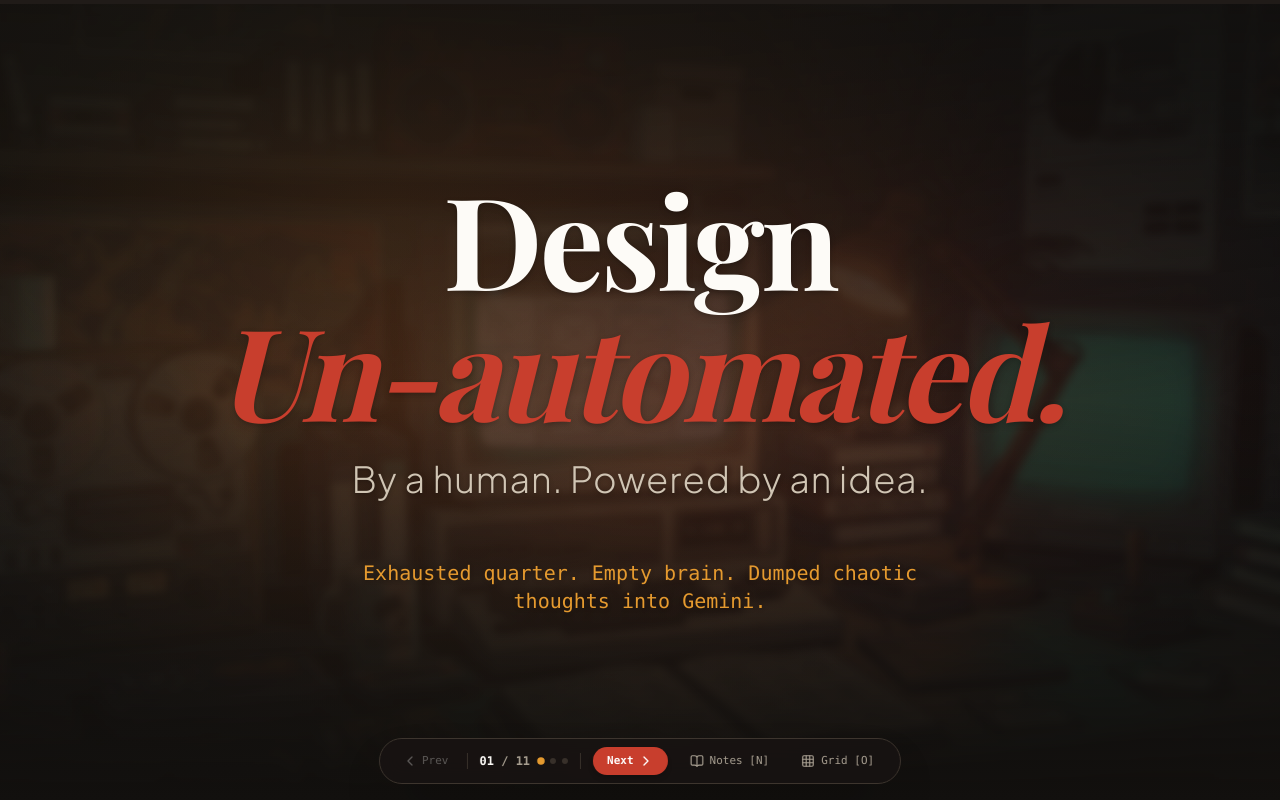
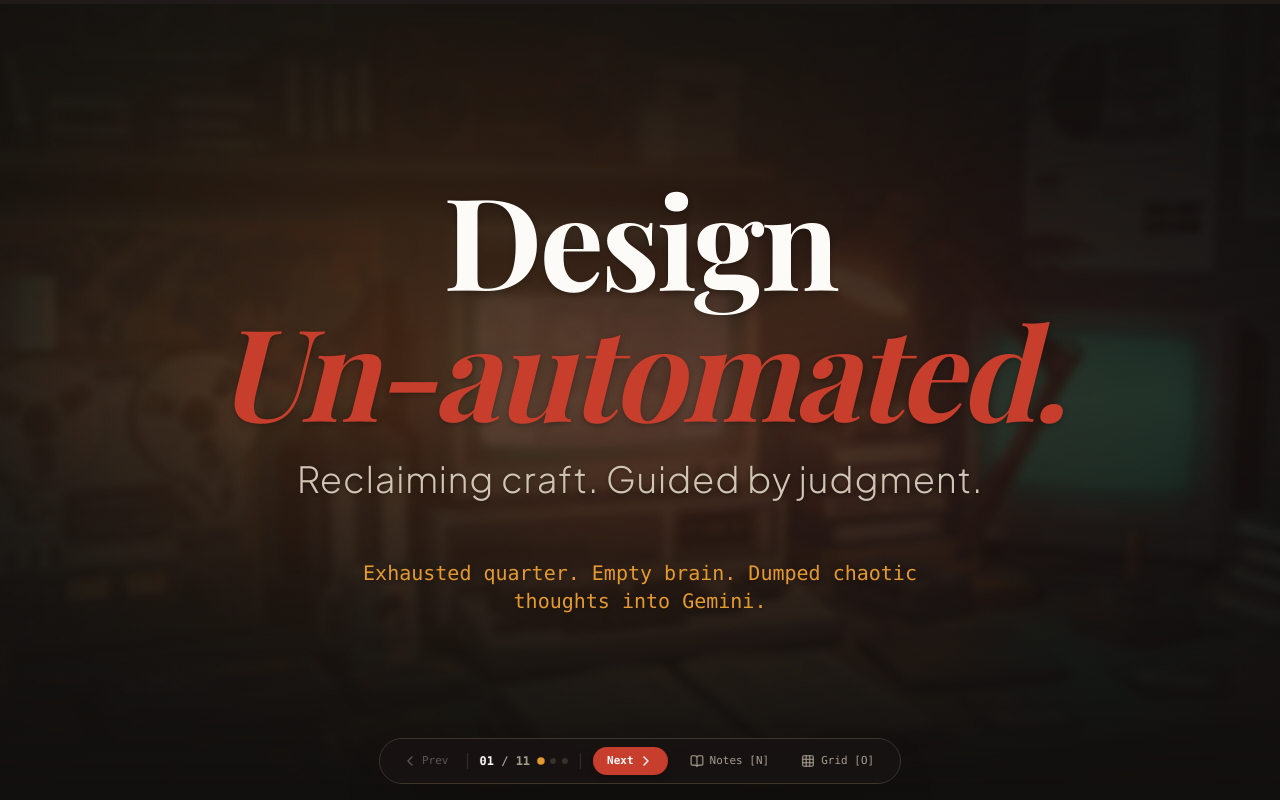
Before and after one commit to kizens/uxindia-unautomation, a React (Vite) app: page / in a window 1280 px wide. Built offline with nearby package versions, Linux system fonts and the light colour scheme; a web font is replaced by a local one.

Commit message:
feat(copy): update slide 1 subtitle to 'Reclaiming craft. Guided by judgment.'

```diff
--- a/src/data/slidesData.ts
+++ b/src/data/slidesData.ts
@@ -7,14 +7,14 @@ export const SLIDES_DATA: SlideMeta[] = [
     slug: "the-confession",
     title: "The Confession",
     themePhrase: "Design Un-automated",
-    subtitle: "By a human. Powered by an idea.",
+    subtitle: "Reclaiming craft. Guided by judgment.",
     timeRange: "0:00 - 3:00",
     targetMinutes: 3,
     badge: "ACT I • THE CONFESSION",
     citations: ["[346]", "[360]", "[480]"],
     visualDirection: "Clean centered title layout with stepped beats.",
     mainQuote: "Design Un-automated",
-    subQuote: "By a human. Powered by an idea.",
+    subQuote: "Reclaiming craft. Guided by judgment.",
     talkingPoints: [
       "Privilege to address UX India's vibrant, diverse creator community.",
       "The brutal quarter: overflowing inbox, screaming Slack, brain feeling like mush.",
--- a/src/slides/Slide01_Confession.tsx
+++ b/src/slides/Slide01_Confession.tsx
@@ -36,7 +36,7 @@ export const Slide01_Confession: React.FC<SlideProps> = ({ step }) => {
         </h1>
 
         <p className="text-2xl sm:text-3xl md:text-4xl text-[#D0C5B4] font-light tracking-wide mb-12 drop-shadow">
-          By a human. Powered by an idea.
+          Reclaiming craft. Guided by judgment.
         </p>
 
         {/* Centered Stepped Beats */}
```
Also changed, not shown: 2 other files (tests, documents, lock files or other folders).
